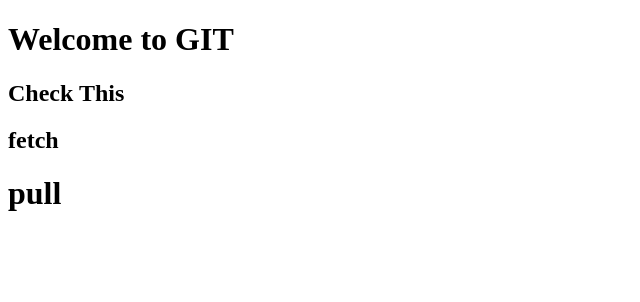
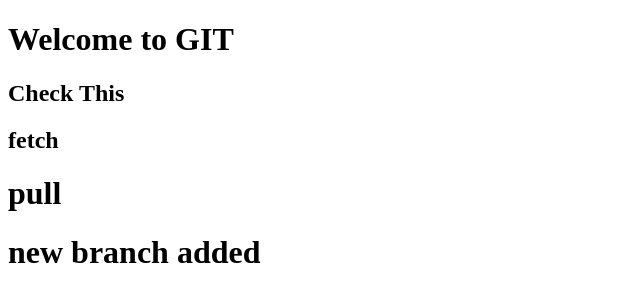
Before and after one commit to Niranjangodbole/newGitTest, a plain HTML site: page newGitTest/newGitTest/Index.html in a window 1280 px wide. Shown: the whole page, without its empty margins (0-640 px from the left). Drawn offline with Linux system fonts and the light colour scheme.

Commit message:
Update Index.html

```diff
--- a/newGitTest/newGitTest/Index.html
+++ b/newGitTest/newGitTest/Index.html
@@ -9,5 +9,6 @@
     <h2>Check This</h2>
 	<h2>fetch</h2>
     <h1>pull</h1>
+	<h1>new branch added<h1>
 </body>
 </html>
```
